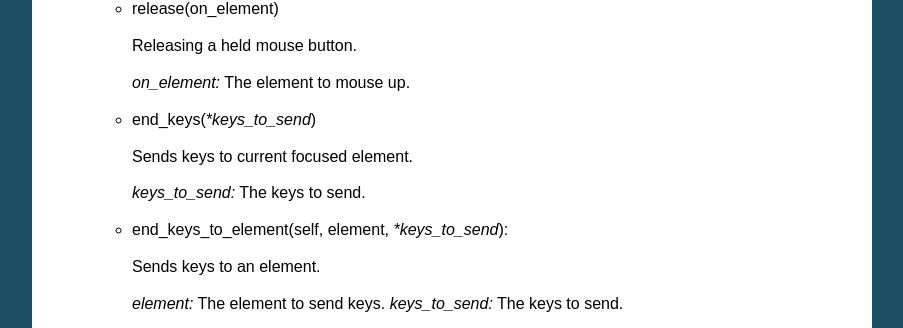
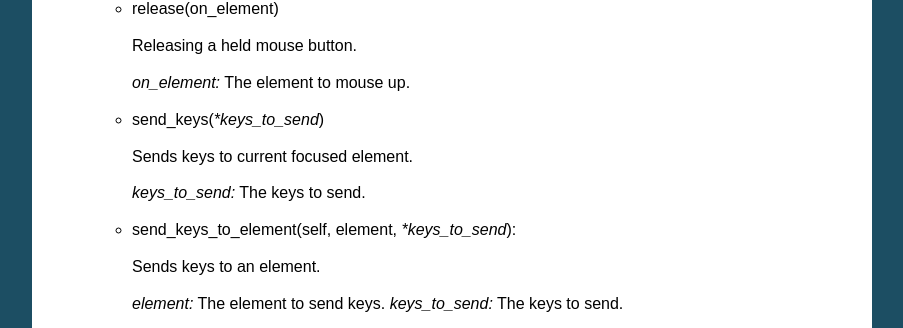
Before and after one commit to baijum/selenium-python, a Sphinx documentation site: the page built from source/api.rst, in a window 1280 px wide and 900 px high, scrolled down 3602 px. Shown: the part 149-477 px from the top of the window, without its empty margins (198-1101 px from the left). Built offline with Sphinx 7.4.7, drawn with Linux system fonts in a browser that asks for light colours.

Commit message:
Fixed small typos.

```diff
--- a/source/api.rst
+++ b/source/api.rst
@@ -225,13 +225,13 @@ Action Chains
 
     *on_element:* The element to mouse up.
 
-  - end_keys(`*keys_to_send`)
+  - send_keys(`*keys_to_send`)
 
     Sends keys to current focused element.
 
     *keys_to_send:* The keys to send.
 
-  - end_keys_to_element(self, element, `*keys_to_send`):
+  - send_keys_to_element(self, element, `*keys_to_send`):
 
     Sends keys to an element.
 
```
